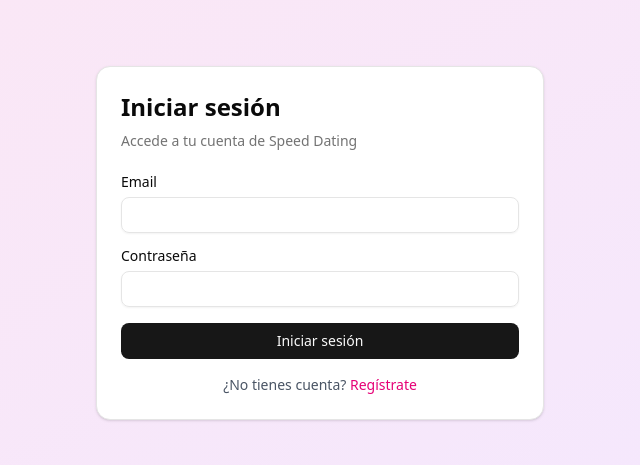
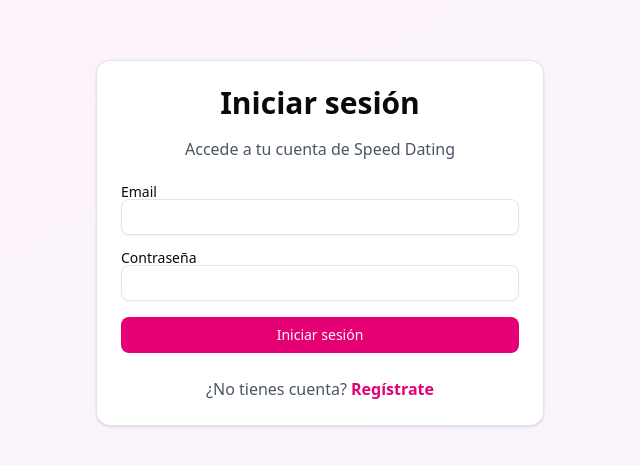
Before and after one commit to luckylula/speed-dating-app, a Next.js app: page /login in a window 1280 px wide. Shown: the part 157-622 px from the top of the page, without its empty margins (320-960 px from the left). Built offline with nearby package versions, Linux system fonts and the light colour scheme.

Commit message:
Fix duplicate login pages

```diff
--- a/app/(auth)/login/page.tsx
+++ b/app/(auth)/login/page.tsx
@@ -1,110 +1,12 @@
 "use client"
 
-import { useState } from "react"
-import { signIn } from "next-auth/react"
-import { useRouter, useSearchParams } from "next/navigation"
-import Link from "next/link"
-import { Button } from "@/components/ui/button"
-import { Input } from "@/components/ui/input"
-import { Label } from "@/components/ui/label"
-import { Card, CardContent, CardDescription, CardHeader, CardTitle } from "@/components/ui/card"
+import { Suspense } from "react"
+import LoginForm from "./LoginForm"
 
 export default function LoginPage() {
-  const router = useRouter()
-  const searchParams = useSearchParams()
-  const registered = searchParams.get("registered")
-
-  const [formData, setFormData] = useState({
-    email: "",
-    password: ""
-  })
-  const [error, setError] = useState("")
-  const [loading, setLoading] = useState(false)
-
-  const handleSubmit = async (e: React.FormEvent) => {
-    e.preventDefault()
-    setError("")
-    setLoading(true)
-
-    try {
-      const result = await signIn("credentials", {
-        email: formData.email,
-        password: formData.password,
-        redirect: false
-      })
-
-      if (result?.error) {
-        setError("Email o contraseña incorrectos")
-        return
-      }
-
-      router.push("/dashboard")
-      router.refresh()
-    } catch (error) {
-      setError("Error al iniciar sesión")
-    } finally {
-      setLoading(false)
-    }
-  }
-
   return (
-    <div className="min-h-screen flex items-center justify-center bg-gradient-to-br from-pink-100 to-purple-100 p-4">
-      <Card className="w-full max-w-md">
-        <CardHeader>
-          <CardTitle className="text-2xl">Iniciar sesión</CardTitle>
-          <CardDescription>
-            Accede a tu cuenta de Speed Dating
-          </CardDescription>
-        </CardHeader>
-        <CardContent>
-          {registered && (
-            <div className="bg-green-50 text-green-600 p-3 rounded-md text-sm mb-4">
-              ¡Cuenta creada exitosamente! Ahora puedes iniciar sesión.
-            </div>
-          )}
-
-          <form onSubmit={handleSubmit} className="space-y-4">
-            {error && (
-              <div className="bg-red-50 text-red-600 p-3 rounded-md text-sm">
-                {error}
-              </div>
-            )}
-
-            <div className="space-y-2">
-              <Label htmlFor="email">Email</Label>
-              <Input
-                id="email"
-                type="email"
-                value={formData.email}
-                onChange={(e) => setFormData({ ...formData, email: e.target.value })}
-                required
-              />
-            </div>
-
-            <div className="space-y-2">
-              <Label htmlFor="password">Contraseña</Label>
-              <Input
-                id="password"
-                type="password"
-                value={formData.password}
-                onChange={(e) => setFormData({ ...formData, password: e.target.value })}
-                required
-              />
-            </div>
-
-            <Button type="submit" className="w-full" disabled={loading}>
-              {loading ? "Iniciando sesión..." : "Iniciar sesión"}
-            </Button>
-
-            <p className="text-center text-sm text-gray-600">
-              ¿No tienes cuenta?{" "}
-              <Link href="/register" className="text-pink-600 hover:underline">
-                Regístrate
-              </Link>
-            </p>
-          </form>
-        </CardContent>
-      </Card>
-    </div>
+    <Suspense fallback={<div className="flex items-center justify-center min-h-screen">Cargando...</div>}>
+      <LoginForm />
+    </Suspense>
   )
 }
--- a/app/login/page.tsx
+++ /dev/null
@@ -1,12 +0,0 @@
-"use client"
-
-import { Suspense } from "react"
-import LoginForm from "./LoginForm"
-
-export default function LoginPage() {
-  return (
-    <Suspense fallback={<div className="flex items-center justify-center min-h-screen">Cargando...</div>}>
-      <LoginForm />
-    </Suspense>
-  )
-}
```
Also changed, not shown: app/(auth)/login/LoginForm.tsx (renamed from app/login/LoginForm.tsx).
